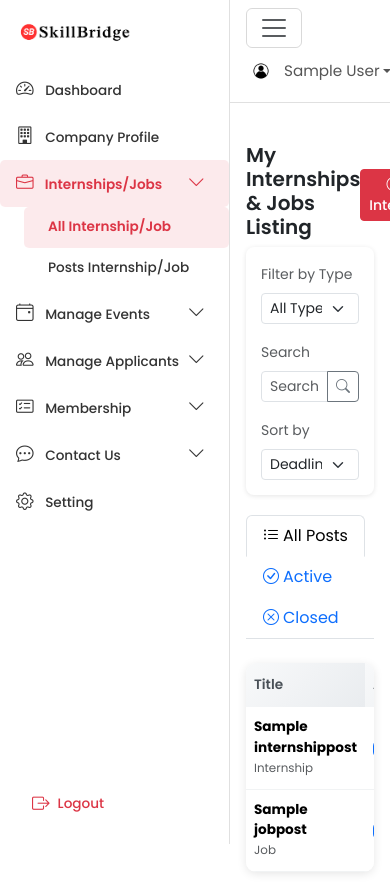
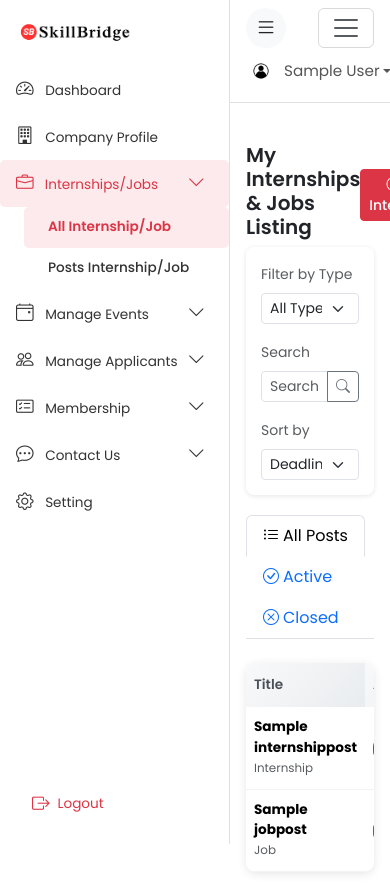
Before and after one commit to SHUBHAM-NIRMAL18/skillbridge, a Django app: page /company/alljobs/ in a window 390 px wide; the page is wider, and only the part inside the window is pictured. Run offline with Django 5.2, Linux system fonts and the light colour scheme; a user stored in the database is signed in; tables that the repository leaves empty hold one stand-in row (values such as "Sample post"); some libraries are stand-ins or nearby versions.

Commit message:
feat(company): wrap sidebar links and add hamburger toggle button

```diff
--- a/company/templates/company/base.html
+++ b/company/templates/company/base.html
@@ -10,7 +10,7 @@
   <link href="https://fonts.googleapis.com/css2?family=Poppins:wght@300;400;500;600;700&display=swap" rel="stylesheet" />
   <link href="https://cdn.jsdelivr.net/npm/bootstrap-icons@1.10.5/font/bootstrap-icons.css" rel="stylesheet" />
   {% bootstrap_css %}
-  <link href="{% static 'company/css/dashboard.css' %}" rel="stylesheet" />
+  <link href="{% static 'company/css/dashboard.css' %}?v=1.1" rel="stylesheet" />
 
   <!-- Favicon -->
   <link rel="icon" type="image/x-icon" href="{% static 'icons/favicon.ico' %}" />
@@ -44,24 +44,24 @@
       </a>
     </div>
     <!-- Nav items: wrapped in a flex‐growing container -->
-    <div class="nav-items">
+    <div class="nav-items flex-grow-1">
       <ul class="nav flex-column">
         <!-- Dashboard -->
         <li class="nav-item">
           <a class="nav-link {% if request.resolver_match.url_name == 'dashboard' %}active{% endif %}" href="{% url 'company:dashboard' %}">
-            <i class="bi bi-speedometer2"></i> Dashboard
+            <i class="bi bi-speedometer2"></i> <span>Dashboard</span>
           </a>
         </li>
         <!-- Company Profile -->
         <li class="nav-item">
           <a class="nav-link {% if request.resolver_match.url_name == 'profile' %}active{% endif %}" href="{% url 'company:profile' %}">
-            <i class="bi bi-building"></i> Company Profile
+            <i class="bi bi-building"></i> <span>Company Profile</span>
           </a>
         </li>
         <!-- Internships/Jobs (with collapse) -->
         <li class="nav-item">
           <a class="nav-link {% if request.resolver_match.url_name in 'company_all_jobs,company_post_choice' %}active{% endif %}" data-bs-toggle="collapse" href="#collapseInternships" role="button" aria-expanded="{% if request.resolver_match.url_name in 'company_all_jobs,company_post_choice' %}true{% else %}false{% endif %}" aria-controls="collapseInternships">
-            <i class="bi bi-briefcase"></i> Internships/Jobs
+            <i class="bi bi-briefcase"></i> <span>Internships/Jobs</span>
             <i class="bi bi-chevron-down float-end"></i>
           </a>
           <div class="collapse {% if request.resolver_match.url_name in 'company_all_jobs,company_post_choice' %}show{% endif %} ps-4" id="collapseInternships">
@@ -81,7 +81,7 @@
             data-bs-toggle="collapse" href="#collapseEvents" role="button"
             aria-expanded="{% if request.resolver_match.url_name in 'events_list,event_create,event_edit' %}true{% else %}false{% endif %}"
             aria-controls="collapseEvents">
-            <i class="bi bi-calendar4-event"></i> Manage Events
+            <i class="bi bi-calendar4-event"></i> <span>Manage Events</span>
             <i class="bi bi-chevron-down float-end"></i>
           </a>
           <div class="collapse ps-4 {% if request.resolver_match.url_name in 'events_list,event_create,event_edit' %}show{% endif %}" id="collapseEvents">
@@ -101,7 +101,7 @@
               data-bs-toggle="collapse" href="#collapseApplicants" role="button"
               aria-expanded="{% if request.resolver_match.url_name in 'applicants_all,applicants_new,applicants_shortlisted' %}true{% else %}false{% endif %}"
               aria-controls="collapseApplicants">
-              <i class="bi bi-people"></i> Manage Applicants
+              <i class="bi bi-people"></i> <span>Manage Applicants</span>
               <i class="bi bi-chevron-down float-end"></i>
             </a>
             <div class="collapse ps-4 {% if request.resolver_match.url_name in 'applicants_all,applicants_new,applicants_shortlisted' %}show{% endif %}" id="collapseApplicants">
@@ -127,7 +127,7 @@
      role="button"
      aria-expanded="{% if request.resolver_match.namespace == 'membership' %}true{% else %}false{% endif %}"
      aria-controls="collapseMembership">
-    <i class="bi bi-card-checklist me-2"></i> Membership
+    <i class="bi bi-card-checklist me-2"></i> <span>Membership</span>
     {% if wallet_balance is not None %}
       <span class="badge bg-primary-subtle text-primary border ms-2">{{ wallet_balance|default:0 }}</span>
     {% endif %}
@@ -156,7 +156,7 @@
         <!-- Contact Us (with collapse) -->
         <li class="nav-item">
           <a class="nav-link" data-bs-toggle="collapse" href="#collapseContact" role="button" aria-expanded="false" aria-controls="collapseContact">
-            <i class="bi bi-chat-dots"></i> Contact Us
+            <i class="bi bi-chat-dots"></i> <span>Contact Us</span>
             <i class="bi bi-chevron-down float-end"></i>
           </a>
           <div class="collapse ps-4" id="collapseContact">
@@ -173,7 +173,7 @@
         <!-- Setting -->
         <li class="nav-item">
           <a class="nav-link" href="{% url 'company:company_settings'%}">
-            <i class="bi bi-gear"></i> Setting
+            <i class="bi bi-gear"></i> <span>Setting</span>
           </a>
         </li>
       </ul>
@@ -181,7 +181,7 @@
     <!-- Logout: stays pinned at bottom -->
     <div class="logout-container">
       <a class="nav-link text-danger" href="#" data-bs-toggle="modal" data-bs-target="#logoutModal">
-        <i class="bi bi-box-arrow-right"></i> Logout
+        <i class="bi bi-box-arrow-right"></i> <span>Logout</span>
       </a>
     </div>
   </nav>
@@ -190,6 +190,13 @@
     <!-- Top Navbar -->
     <nav class="navbar navbar-expand-lg navbar-custom mb-4">
       <div class="container-fluid px-3">
+        <!-- Sidebar Toggle Hamburger -->
+        <button class="btn btn-light border-0 rounded-circle me-2 d-flex align-items-center justify-content-center"
+                id="sidebarToggle" style="width: 40px; height: 40px;" type="button"
+                onclick="window.toggleSidebar()">
+          <i class="bi bi-list fs-4 text-dark"></i>
+        </button>
+
         <button class="navbar-toggler" type="button" data-bs-toggle="collapse" data-bs-target="#navbarContent" aria-controls="navbarContent" aria-expanded="false" aria-label="Toggle navigation">
           <span class="navbar-toggler-icon"></span>
         </button>
@@ -246,10 +253,50 @@
 
   {% bootstrap_javascript %}
 <script>
+  window.toggleSidebar = function() {
+    var body = document.body;
+    if (window.innerWidth >= 992) {
+      body.classList.toggle("sidebar-collapsed");
+      localStorage.setItem("sidebar-collapsed", body.classList.contains("sidebar-collapsed"));
+    } else {
+      body.classList.toggle("sidebar-mobile-show");
+      if (body.classList.contains("sidebar-mobile-show")) {
+        var existing = document.getElementById("sidebarBackdrop");
+        if (existing) existing.remove();
+        var backdrop = document.createElement("div");
+        backdrop.className = "sidebar-backdrop";
+        backdrop.id = "sidebarBackdrop";
+        document.body.appendChild(backdrop);
+        backdrop.addEventListener("click", function() {
+          body.classList.remove("sidebar-mobile-show");
+          var b = document.getElementById("sidebarBackdrop");
+          if (b) b.remove();
+        });
+      } else {
+        var b = document.getElementById("sidebarBackdrop");
+        if (b) b.remove();
+      }
+    }
+  };
+
   document.addEventListener("DOMContentLoaded", function() {
     var toastEls = document.querySelectorAll(".toast");
     toastEls.forEach(function(toastEl) {
       new bootstrap.Toast(toastEl).show();
+    });
+
+    // Restore collapsed sidebar on desktop
+    if (window.innerWidth >= 992 && localStorage.getItem("sidebar-collapsed") === "true") {
+      document.body.classList.add("sidebar-collapsed");
+    }
+
+    // Clean up on resize to desktop
+    window.addEventListener("resize", function() {
+      if (window.innerWidth >= 992) {
+        document.body.classList.remove("sidebar-mobile-show");
+        var b = document.getElementById("sidebarBackdrop");
+        if (b) b.remove();
+      }
     });
   });
 </script>
```
